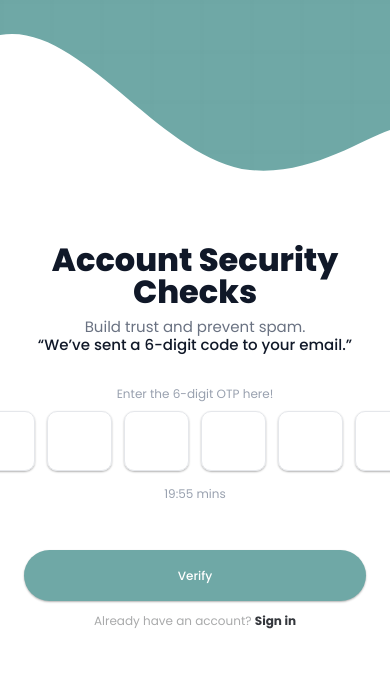
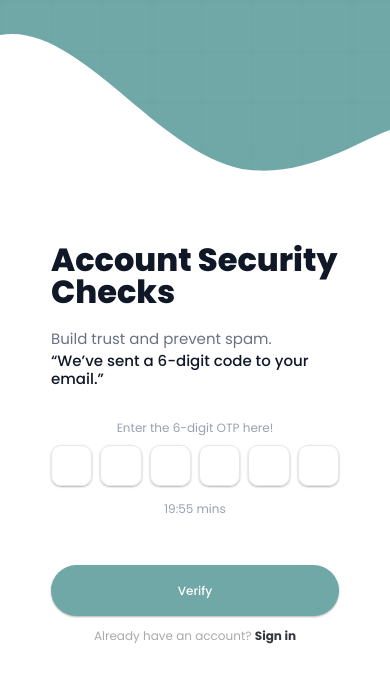
Before and after one commit to P23-Africa-Dev/the-factory, a Next.js app: page /verify-otp in a window 390 px wide. Shown: the top 682 px of the page. Built offline with nearby package versions, Linux system fonts and the light colour scheme.

Commit message:
style: improve layout and spacing in OTP verification components for better responsiveness and user experience

```diff
--- a/app/(auth)/verify-otp/page.tsx
+++ b/app/(auth)/verify-otp/page.tsx
@@ -3,8 +3,8 @@ import OtpForm from "@/components/forms/otp-form";
 export default function VerifyOtpPage() {
   return (
     <div className="w-full max-w-[460px] flex flex-col gap-8">
-      <div className="text-center flex flex-col">
-        <h2 className="text-[32px] font-extrabold leading-[100%] tracking-[0px] text-gray-900 mb-2.5">
+      <div className="text-left mx-[27px] md:mx-0 md:text-center flex flex-col gap-1">
+        <h2 className="text-[32px] font-extrabold leading-[100%] tracking-[0px] text-gray-900 md:mb-2.5 mb-[18px]">
           Account Security Checks
         </h2>
         <p className="text-gray-500 text-[15px] font-light tracking-[0px] leading-[18px]">
--- a/components/forms/otp-form.tsx
+++ b/components/forms/otp-form.tsx
@@ -33,7 +33,7 @@ export default function OtpForm() {
         {minutes}:{seconds} mins
       </p>
 
-      <div className="flex flex-col md:gap-3 gap-3 mt-2 w-full">
+      <div className="flex flex-col md:gap-3 gap-3 mt-2 w-full px-[27px] md:px-0">
         <Button>Verify</Button>
         <p className="text-center text-xs text-[#A9AAAB]">
           Already have an account?{" "}
--- a/components/ui/otp-input.tsx
+++ b/components/ui/otp-input.tsx
@@ -44,7 +44,7 @@ export default function OtpInput({
     <div
       role="group"
       aria-label={`Verification code, ${length} digits`}
-      className="relative flex gap-3 justify-center cursor-text"
+      className="relative flex gap-2 md:gap-3 justify-center cursor-text w-full px-[27px] md:px-0"
       onClick={() => inputRef.current?.focus()}
     >
       <input
@@ -73,7 +73,7 @@ export default function OtpInput({
           <div
             key={i}
             className={`
-              w-[65px] h-[60px] rounded-[10px] border flex items-center justify-center
+              w-full md:w-[65px] aspect-square md:aspect-auto md:h-[60px] rounded-[10px] border flex items-center justify-center
               text-lg font-medium text-[#34373C] transition-colors
               ${isActive
                 ? "border-[#6FA8A6] shadow-[0px_0px_0px_1px_#6FA8A6]"
```
